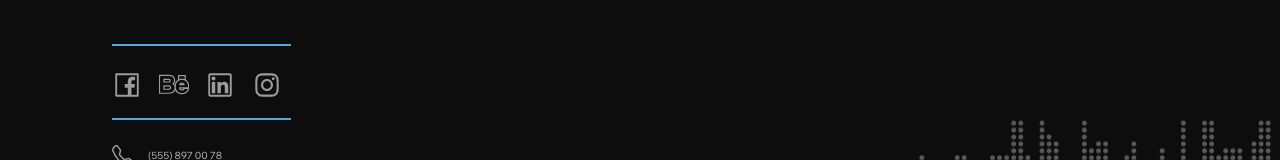
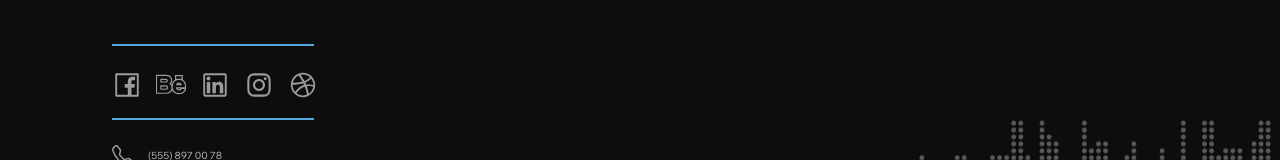
Before and after one commit to batuhangokalp/personal-website-1, a Next.js app: page /about in a window 1280 px wide. Shown: the part 3320-3480 px from the top of the page. Built offline with nearby package versions, Linux system fonts and the light colour scheme.

Commit message:
added new links

```diff
--- a/components/GlobalComponents/Footer.jsx
+++ b/components/GlobalComponents/Footer.jsx
@@ -3,6 +3,7 @@ import React from "react";
 import styles from "../../styles/Home.module.css";
 import Link from "next/link";
 import {
+  AiOutlineDribbble,
   AiOutlineFacebook,
   AiOutlineInstagram,
   AiOutlineLinkedin,
@@ -18,7 +19,7 @@ const Footer = () => {
         <h5>Get In Touch With Me</h5>
         <div className={styles.dividerFooter} />
         <div className={styles.socialIconsFooter}>
-          <Link href="#">
+          <Link href="https://www.facebook.com/olcay.dilibal.9/?locale=tr_TR">
             <AiOutlineFacebook color="#9B9B9B" size={30} />
           </Link>
           <Link href="https://www.behance.net/olcaydilibal">
@@ -29,6 +30,9 @@ const Footer = () => {
           </Link>
           <Link href="https://www.instagram.com/olcayy.d">
             <AiOutlineInstagram color="#9B9B9B" size={30} />
+          </Link>
+          <Link href="https://dribbble.com/OlcayD">
+            <AiOutlineDribbble color="#9B9B9B" size={30} />
           </Link>
         </div>
         <div className={styles.dividerFooter} />
--- a/styles/Home.module.css
+++ b/styles/Home.module.css
@@ -96,7 +96,7 @@
   color: #a6a6a6;
 }
 .dividerFooter {
-  width: 177px;
+  width: 200px;
   height: 0px;
   border: 0.5px solid #55a7d9;
 }
```
